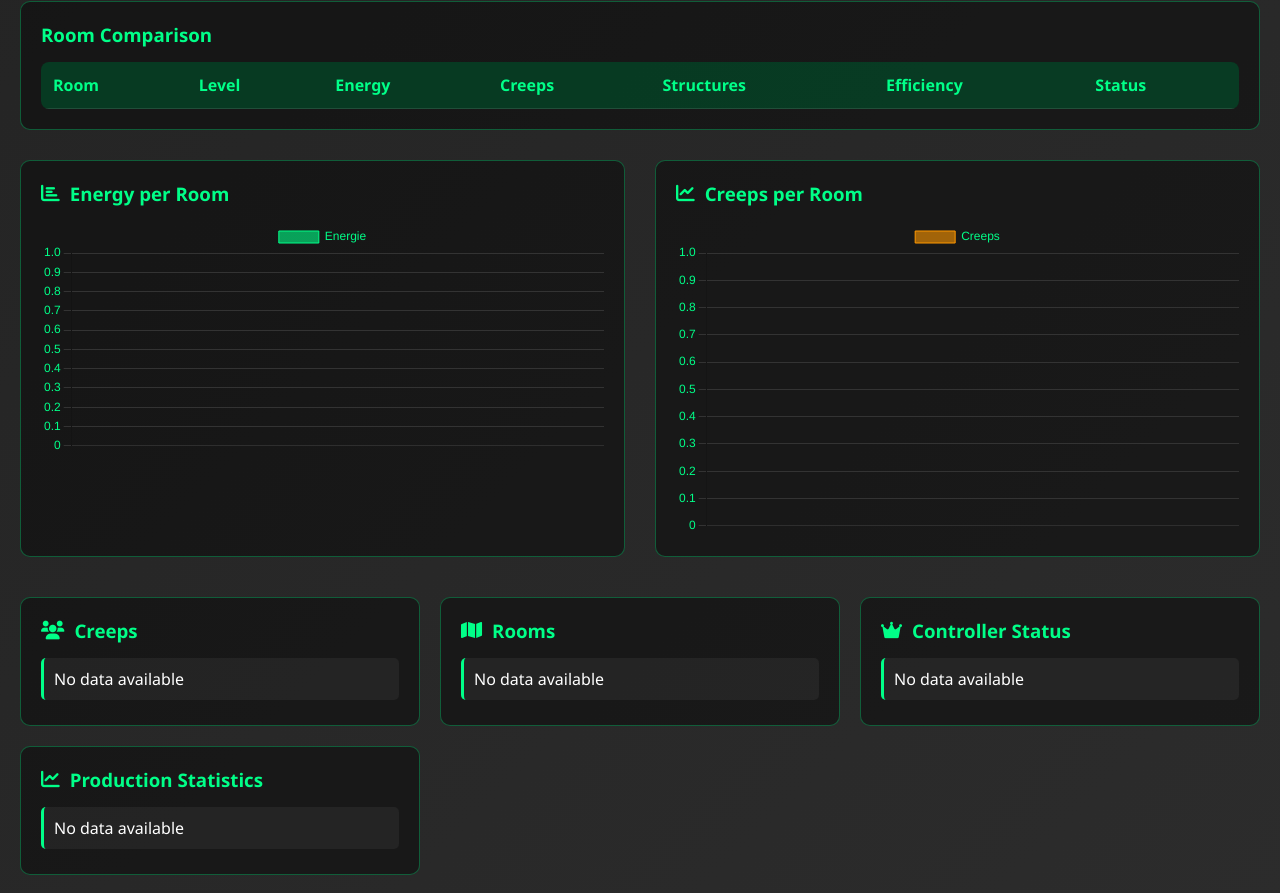
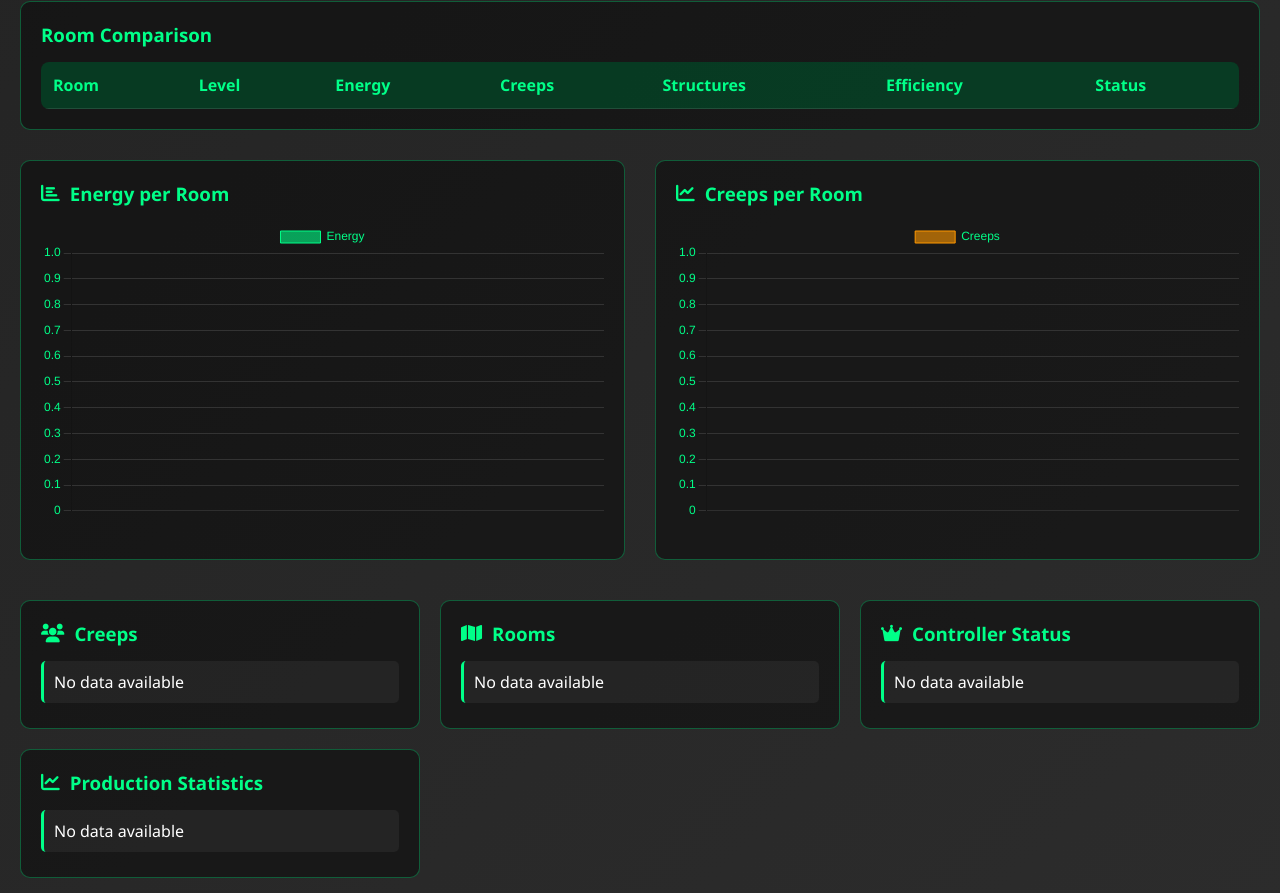
Before and after one commit to hendkai/screeps-dashboard, a plain HTML site: page index.html in a window 1280 px wide. Shown: the part 3196-4089 px from the top of the page. Drawn offline with nearby package versions, Linux system fonts and the light colour scheme; no server answers; sample sign-in values are in the browser's storage; animation ran at ten frames a second.

Commit message:
Fix: Prevent infinite height rendering of room performance charts and translate remaining German texts

```diff
--- a/dashboard.js
+++ b/dashboard.js
@@ -1405,13 +1405,17 @@ class ScreepsDashboard {
         const roomCreepsCanvas = document.getElementById('roomCreepsChart');
 
         if (roomEnergyCanvas) {
+            // Set canvas size explicitly
+            roomEnergyCanvas.style.height = '300px';
+            roomEnergyCanvas.style.maxHeight = '300px';
+
             const ctx = roomEnergyCanvas.getContext('2d');
             this.charts.roomEnergy = new Chart(ctx, {
                 type: 'bar',
                 data: {
                     labels: [],
                     datasets: [{
-                        label: 'Energie',
+                        label: 'Energy',
                         data: [],
                         backgroundColor: 'rgba(0, 255, 136, 0.6)',
                         borderColor: '#00ff88',
@@ -1441,6 +1445,10 @@ class ScreepsDashboard {
         }
 
         if (roomCreepsCanvas) {
+            // Set canvas size explicitly
+            roomCreepsCanvas.style.height = '300px';
+            roomCreepsCanvas.style.maxHeight = '300px';
+
             const ctx = roomCreepsCanvas.getContext('2d');
             this.charts.roomCreeps = new Chart(ctx, {
                 type: 'bar',
@@ -1482,7 +1490,7 @@ class ScreepsDashboard {
         if (!roomSelect) return;
 
         // Clear existing options except the first one
-        roomSelect.innerHTML = '<option value="">Raum wählen...</option>';
+        roomSelect.innerHTML = '<option value="">Select room...</option>';
 
         // Add room options
         rooms.forEach(roomName => {
@@ -1547,11 +1555,11 @@ class ScreepsDashboard {
 
     getRoomStatus(room) {
         if (room.creepCount === 0) {
-            return { text: 'Inaktiv', class: 'danger' };
+            return { text: 'Inactive', class: 'danger' };
         } else if (room.energy < room.energyCapacity * 0.3) {
-            return { text: 'Niedrige Energie', class: 'warning' };
+            return { text: 'Low Energy', class: 'warning' };
         } else {
-            return { text: 'Aktiv', class: 'active' };
+            return { text: 'Active', class: 'active' };
         }
     }
 
--- a/index.html
+++ b/index.html
@@ -427,6 +427,19 @@
             display: grid;
             grid-template-columns: repeat(auto-fit, minmax(400px, 1fr));
             gap: 30px;
+            margin-bottom: 30px;
+        }
+
+        .room-performance-charts .chart-container {
+            height: 400px;
+            min-height: 400px;
+            max-height: 400px;
+        }
+
+        .room-performance-charts .chart-container canvas {
+            max-width: 100%;
+            height: 300px !important;
+            max-height: 300px !important;
         }
 
         .data-section {
```
